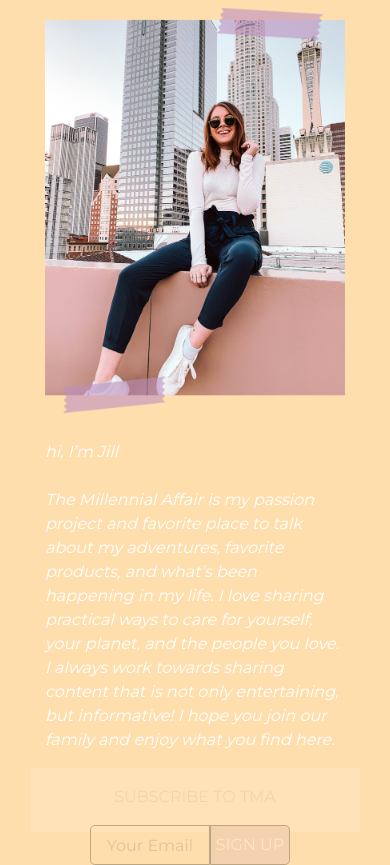
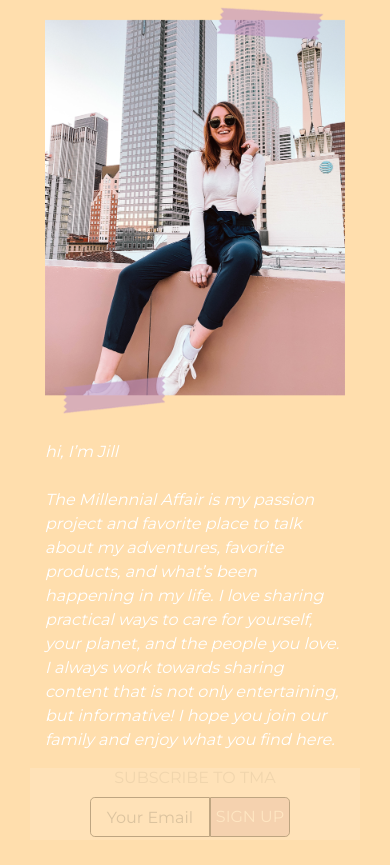
Before and after one commit to L3acy14/L3acy14.github.io, a plain HTML site: page about.html in a window 390 px wide. Shown: the part 424-1289 px from the top of the page. After the commit the page ends 1264 px from the top, so only its background shows below. Drawn offline with nearby package versions, Linux system fonts and the light colour scheme.

Commit message:
Update custom.css

```diff
--- a/custom.css
+++ b/custom.css
@@ -383,11 +383,16 @@ input {
 .search, .menu, .social {
     text-align: center;
 }
+.row.subscribe {
+    height:4.5em;
+}
 .col.subscribe {
     text-align: center;
+    padding-top: 0;
 }
 .col.subscribe-form {
     padding-left: 60px;
+    padding-top:0;
 }
 p {
     font-size: 1em;
```
